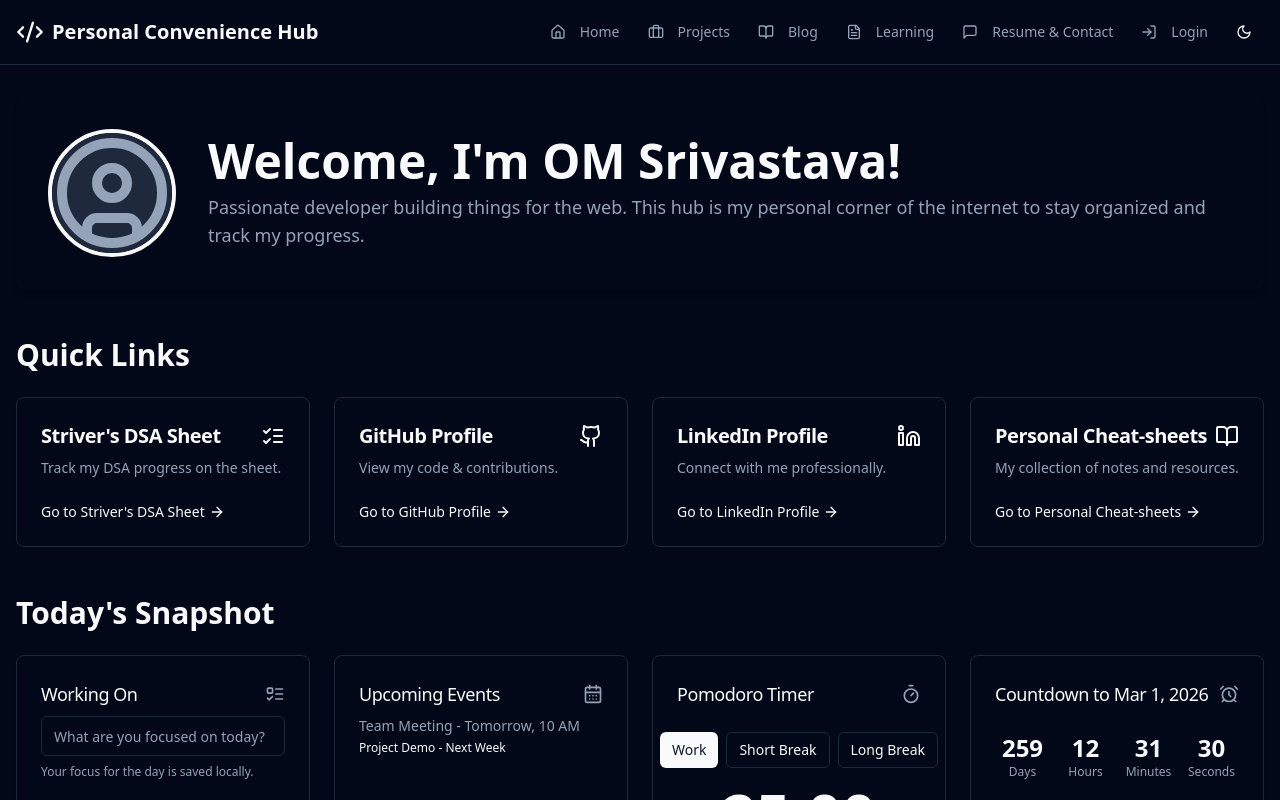
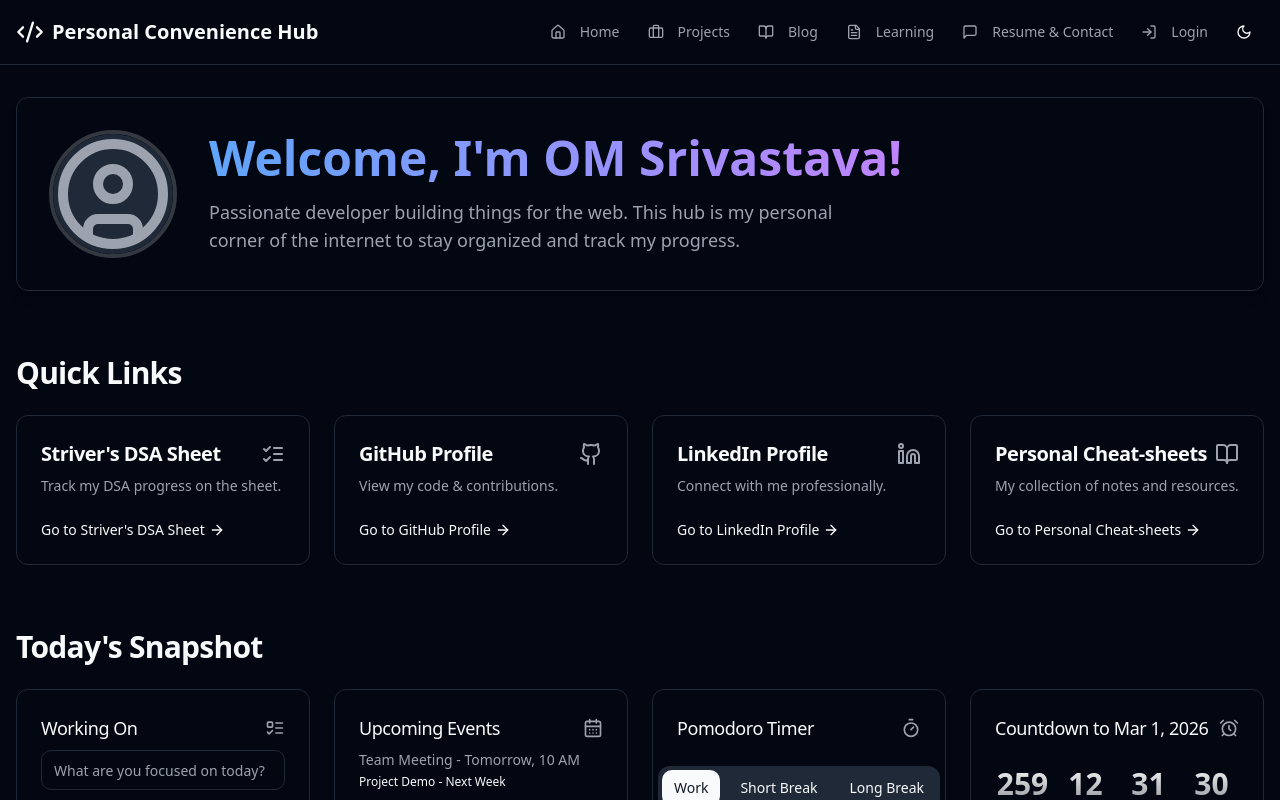
Before and after one commit to omsrivastava8032/personal-convinience-hub, a React (Vite) app: page / in a window 1280 px wide. Shown: the top 800 px of the page. Built offline with nearby package versions, Linux system fonts and the light colour scheme.

Commit message:
Redesign UI with modern styling
Refactor the UI to use modern design principles, including updated components, improved layouts, and enhanced visual appeal.

```diff
--- a/src/components/CountdownTimer.tsx
+++ b/src/components/CountdownTimer.tsx
@@ -1,4 +1,3 @@
-
 import React, { useState, useEffect } from 'react';
 import { Card, CardHeader, CardTitle, CardContent } from '@/components/ui/card';
 import { AlarmClock } from 'lucide-react';
@@ -48,20 +47,20 @@ const CountdownTimer: React.FC = () => {
         {timeLeft ? (
           <div className="grid grid-cols-4 gap-2 text-center tabular-nums">
             <div>
-              <div className="text-2xl font-bold">{timeLeft.days}</div>
-              <div className="text-xs text-muted-foreground">Days</div>
+              <div className="text-3xl font-bold bg-clip-text text-transparent bg-gradient-to-b from-primary to-primary/60">{timeLeft.days}</div>
+              <div className="text-xs text-muted-foreground uppercase tracking-widest">Days</div>
             </div>
             <div>
-              <div className="text-2xl font-bold">{formatUnit(timeLeft.hours)}</div>
-              <div className="text-xs text-muted-foreground">Hours</div>
+              <div className="text-3xl font-bold bg-clip-text text-transparent bg-gradient-to-b from-primary to-primary/60">{formatUnit(timeLeft.hours)}</div>
+              <div className="text-xs text-muted-foreground uppercase tracking-widest">Hours</div>
             </div>
             <div>
-              <div className="text-2xl font-bold">{formatUnit(timeLeft.minutes)}</div>
-              <div className="text-xs text-muted-foreground">Minutes</div>
+              <div className="text-3xl font-bold bg-clip-text text-transparent bg-gradient-to-b from-primary to-primary/60">{formatUnit(timeLeft.minutes)}</div>
+              <div className="text-xs text-muted-foreground uppercase tracking-widest">Minutes</div>
             </div>
             <div>
-              <div className="text-2xl font-bold">{formatUnit(timeLeft.seconds)}</div>
-              <div className="text-xs text-muted-foreground">Seconds</div>
+              <div className="text-3xl font-bold bg-clip-text text-transparent bg-gradient-to-b from-primary to-primary/60">{formatUnit(timeLeft.seconds)}</div>
+              <div className="text-xs text-muted-foreground uppercase tracking-widest">Seconds</div>
             </div>
           </div>
         ) : (
--- a/src/components/Footer.tsx
+++ b/src/components/Footer.tsx
@@ -4,21 +4,21 @@ import { Github, Linkedin, Twitter } from 'lucide-react';
 
 const Footer: React.FC = () => {
   return (
-    <footer className="bg-card border-t border-border py-8 text-center text-muted-foreground">
+    <footer className="bg-transparent py-8 text-center text-muted-foreground mt-16">
       <div className="container mx-auto px-4">
         <div className="flex justify-center space-x-6 mb-4">
           <a href="https://github.com" target="_blank" rel="noopener noreferrer" className="hover:text-primary transition-colors">
-            <Github size={24} />
+            <Github size={20} />
           </a>
           <a href="https://linkedin.com" target="_blank" rel="noopener noreferrer" className="hover:text-primary transition-colors">
-            <Linkedin size={24} />
+            <Linkedin size={20} />
           </a>
           <a href="https://twitter.com" target="_blank" rel="noopener noreferrer" className="hover:text-primary transition-colors">
-            <Twitter size={24} />
+            <Twitter size={20} />
           </a>
         </div>
-        <p className="text-sm">&copy; {new Date().getFullYear()} Your Name. All rights reserved.</p>
-        <p className="text-xs mt-1">Built with React & Tailwind CSS by Lovable</p>
+        <p className="text-sm">&copy; {new Date().getFullYear()} OM Srivastava. All rights reserved.</p>
+        <p className="text-xs mt-2">Designed & Built by You with Lovable</p>
       </div>
     </footer>
   );
--- a/src/components/Navbar.tsx
+++ b/src/components/Navbar.tsx
@@ -37,7 +37,7 @@ const Navbar: React.FC = () => {
   };
 
   return (
-    <nav className="bg-card border-b border-border shadow-sm sticky top-0 z-50">
+    <nav className="bg-background/80 backdrop-blur-md border-b border-border sticky top-0 z-50">
       <div className="container mx-auto px-4">
         <div className="flex items-center justify-between h-16">
           <Link to="/" className="flex items-center space-x-2 text-primary hover:text-primary/80 transition-colors">
--- a/src/components/PomodoroTimer.tsx
+++ b/src/components/PomodoroTimer.tsx
@@ -72,23 +72,23 @@ const PomodoroTimer: React.FC = () => {
         <Timer className="h-5 w-5 text-muted-foreground" />
       </CardHeader>
       <CardContent className="flex flex-col items-center space-y-4 pt-4">
-        <div className="flex space-x-2">
-          <Button variant={mode === 'pomodoro' ? 'default' : 'outline'} size="sm" onClick={() => switchMode('pomodoro')}>Work</Button>
-          <Button variant={mode === 'shortBreak' ? 'default' : 'outline'} size="sm" onClick={() => switchMode('shortBreak')}>Short Break</Button>
-          <Button variant={mode === 'longBreak' ? 'default' : 'outline'} size="sm" onClick={() => switchMode('longBreak')}>Long Break</Button>
+        <div className="flex space-x-2 bg-secondary p-1 rounded-lg">
+          <Button variant={mode === 'pomodoro' ? 'default' : 'ghost'} size="sm" onClick={() => switchMode('pomodoro')} className="flex-1 justify-center">Work</Button>
+          <Button variant={mode === 'shortBreak' ? 'default' : 'ghost'} size="sm" onClick={() => switchMode('shortBreak')} className="flex-1 justify-center">Short Break</Button>
+          <Button variant={mode === 'longBreak' ? 'default' : 'ghost'} size="sm" onClick={() => switchMode('longBreak')} className="flex-1 justify-center">Long Break</Button>
         </div>
-        <div className="text-6xl font-bold text-primary tabular-nums">
+        <div className="text-7xl font-bold text-primary tabular-nums my-4">
           {formatTime(time)}
         </div>
         <div className="flex space-x-2">
-          <Button variant="outline" size="icon" onClick={toggleTimer} aria-label={isActive ? 'Pause timer' : 'Start timer'}>
-            {isActive ? <Pause className="h-5 w-5" /> : <Play className="h-5 w-5" />}
+          <Button variant="outline" size="icon" onClick={toggleTimer} aria-label={isActive ? 'Pause timer' : 'Start timer'} className="w-16 h-16 rounded-full">
+            {isActive ? <Pause className="h-8 w-8" /> : <Play className="h-8 w-8" />}
           </Button>
-          <Button variant="outline" size="icon" onClick={resetTimer} aria-label="Reset timer">
-            <RotateCcw className="h-5 w-5" />
+          <Button variant="ghost" size="icon" onClick={resetTimer} aria-label="Reset timer" className="w-16 h-16 rounded-full">
+            <RotateCcw className="h-7 w-7" />
           </Button>
         </div>
-        <p className="text-sm text-muted-foreground">{
+        <p className="text-sm text-muted-foreground h-5 mt-2">{
             mode === 'pomodoro' ? 'Time to focus!' : 'Time for a break!'
         }</p>
       </CardContent>
--- a/src/components/QuickLinkCard.tsx
+++ b/src/components/QuickLinkCard.tsx
@@ -15,30 +15,30 @@ const QuickLinkCard: React.FC<QuickLinkCardProps> = ({ title, href, icon: Icon,
   const isExternal = href.startsWith('http');
 
   const cardContent = (
-    <Card className="h-full flex flex-col hover:border-primary/50 transition-colors">
+    <Card className="h-full flex flex-col hover:border-primary/80 hover:shadow-lg transition-all group">
       <CardHeader className="flex flex-row items-center justify-between space-y-0 pb-2">
         <CardTitle className="text-xl font-semibold">{title}</CardTitle>
-        <Icon className="h-6 w-6 text-primary" />
+        <Icon className="h-6 w-6 text-muted-foreground group-hover:text-primary transition-colors" />
       </CardHeader>
       <CardContent className="flex-grow">
         <CardDescription>{description}</CardDescription>
       </CardContent>
-      <div className="p-6 pt-0 flex items-center text-sm text-primary hover:underline">
-        Go to {title} <ArrowRight className="ml-1 h-4 w-4" />
+      <div className="p-6 pt-0 flex items-center text-sm text-primary font-medium group-hover:underline">
+        Go to {title} <ArrowRight className="ml-1 h-4 w-4 transform group-hover:translate-x-1 transition-transform" />
       </div>
     </Card>
   );
 
   if (isExternal) {
     return (
-      <a href={href} target="_blank" rel="noopener noreferrer" className="block hover:shadow-lg transition-shadow rounded-lg">
+      <a href={href} target="_blank" rel="noopener noreferrer" className="block rounded-lg">
         {cardContent}
       </a>
     );
   }
 
   return (
-    <Link to={href} className="block hover:shadow-lg transition-shadow rounded-lg">
+    <Link to={href} className="block rounded-lg">
       {cardContent}
     </Link>
   );
--- a/src/components/TodaysSnapshot.tsx
+++ b/src/components/TodaysSnapshot.tsx
@@ -9,7 +9,7 @@ import CountdownTimer from './CountdownTimer';
 const TodaysSnapshot: React.FC = () => {
   return (
     <section>
-      <h2 className="text-3xl font-semibold mb-6 text-center sm:text-left">Today's Snapshot</h2>
+      <h2 className="text-3xl font-bold tracking-tight mb-6 text-center sm:text-left">Today's Snapshot</h2>
       <div className="grid grid-cols-1 md:grid-cols-2 xl:grid-cols-4 gap-6">
         <WorkingOn />
         <Card>
--- a/src/components/WelcomeBanner.tsx
+++ b/src/components/WelcomeBanner.tsx
@@ -1,4 +1,3 @@
-
 import React from 'react';
 import { Avatar, AvatarFallback, AvatarImage } from "@/components/ui/avatar";
 import { UserCircle } from 'lucide-react';
@@ -11,16 +10,16 @@ interface WelcomeBannerProps {
 
 const WelcomeBanner: React.FC<WelcomeBannerProps> = ({ name, bio, avatarSrc }) => {
   return (
-    <section className="bg-card p-8 rounded-lg shadow-md flex flex-col sm:flex-row items-center space-y-6 sm:space-y-0 sm:space-x-8">
-      <Avatar className="w-24 h-24 sm:w-32 sm:h-32 border-4 border-primary">
+    <section className="bg-card p-8 rounded-xl shadow-lg flex flex-col sm:flex-row items-center space-y-6 sm:space-y-0 sm:space-x-8 border">
+      <Avatar className="w-24 h-24 sm:w-32 sm:h-32 border-4 border-primary/20">
         <AvatarImage src={avatarSrc} alt={name} />
         <AvatarFallback>
           <UserCircle className="w-full h-full text-muted-foreground" />
         </AvatarFallback>
       </Avatar>
       <div>
-        <h1 className="text-4xl sm:text-5xl font-bold text-primary">Welcome, I'm {name}!</h1>
-        <p className="mt-2 text-lg text-muted-foreground">{bio}</p>
+        <h1 className="text-4xl sm:text-5xl font-bold text-transparent bg-clip-text bg-gradient-to-r from-blue-500 to-purple-500 dark:from-blue-400 dark:to-purple-400">Welcome, I'm {name}!</h1>
+        <p className="mt-4 text-lg text-muted-foreground max-w-2xl">{bio}</p>
       </div>
     </section>
   );
--- a/src/components/ui/card.tsx
+++ b/src/components/ui/card.tsx
@@ -9,7 +9,7 @@ const Card = React.forwardRef<
   <div
     ref={ref}
     className={cn(
-      "rounded-lg border bg-card text-card-foreground shadow-sm",
+      "rounded-xl border bg-card text-card-foreground shadow-sm transition-all duration-300",
       className
     )}
     {...props}
--- a/src/index.css
+++ b/src/index.css
@@ -1,3 +1,4 @@
+
 @tailwind base;
 @tailwind components;
 @tailwind utilities;
@@ -7,88 +8,47 @@
 @layer base {
   :root {
     --background: 0 0% 100%;
-    --foreground: 222.2 84% 4.9%;
-
+    --foreground: 224 71.4% 4.1%;
     --card: 0 0% 100%;
-    --card-foreground: 222.2 84% 4.9%;
-
+    --card-foreground: 224 71.4% 4.1%;
     --popover: 0 0% 100%;
-    --popover-foreground: 222.2 84% 4.9%;
-
-    --primary: 222.2 47.4% 11.2%;
-    --primary-foreground: 210 40% 98%;
-
-    --secondary: 210 40% 96.1%;
-    --secondary-foreground: 222.2 47.4% 11.2%;
-
-    --muted: 210 40% 96.1%;
-    --muted-foreground: 215.4 16.3% 46.9%;
-
-    --accent: 210 40% 96.1%;
-    --accent-foreground: 222.2 47.4% 11.2%;
-
+    --popover-foreground: 224 71.4% 4.1%;
+    --primary: 220.9 39.3% 11%;
+    --primary-foreground: 210 20% 98%;
+    --secondary: 220 14.3% 95.9%;
+    --secondary-foreground: 220.9 39.3% 11%;
+    --muted: 220 14.3% 95.9%;
+    --muted-foreground: 220 8.9% 46.1%;
+    --accent: 220 14.3% 95.9%;
+    --accent-foreground: 220.9 39.3% 11%;
     --destructive: 0 84.2% 60.2%;
-    --destructive-foreground: 210 40% 98%;
-
-    --border: 214.3 31.8% 91.4%;
-    --input: 214.3 31.8% 91.4%;
-    --ring: 222.2 84% 4.9%;
-
-    --radius: 0.5rem;
-
-    --sidebar-background: 0 0% 98%;
-
-    --sidebar-foreground: 240 5.3% 26.1%;
-
-    --sidebar-primary: 240 5.9% 10%;
-
-    --sidebar-primary-foreground: 0 0% 98%;
-
-    --sidebar-accent: 240 4.8% 95.9%;
-
-    --sidebar-accent-foreground: 240 5.9% 10%;
-
-    --sidebar-border: 220 13% 91%;
-
-    --sidebar-ring: 217.2 91.2% 59.8%;
+    --destructive-foreground: 210 20% 98%;
+    --border: 220 13% 91%;
+    --input: 220 13% 91%;
+    --ring: 224 71.4% 4.1%;
+    --radius: 0.75rem;
   }
 
   .dark {
-    --background: 222.2 84% 4.9%;
-    --foreground: 210 40% 98%;
-
-    --card: 222.2 84% 4.9%;
-    --card-foreground: 210 40% 98%;
-
-    --popover: 222.2 84% 4.9%;
-    --popover-foreground: 210 40% 98%;
-
-    --primary: 210 40% 98%;
-    --primary-foreground: 222.2 47.4% 11.2%;
-
-    --secondary: 217.2 32.6% 17.5%;
-    --secondary-foreground: 210 40% 98%;
-
-    --muted: 217.2 32.6% 17.5%;
-    --muted-foreground: 215 20.2% 65.1%;
-
-    --accent: 217.2 32.6% 17.5%;
-    --accent-foreground: 210 40% 98%;
-
+    --background: 224 71.4% 4.1%;
+    --foreground: 210 20% 98%;
+    --card: 224 71.4% 4.1%;
+    --card-foreground: 210 20% 98%;
+    --popover: 224 71.4% 4.1%;
+    --popover-foreground: 210 20% 98%;
+    --primary: 210 20% 98%;
+    --primary-foreground: 220.9 39.3% 11%;
+    --secondary: 215 27.9% 16.9%;
+    --secondary-foreground: 210 20% 98%;
+    --muted: 215 27.9% 16.9%;
+    --muted-foreground: 217.9 10.6% 64.9%;
+    --accent: 215 27.9% 16.9%;
+    --accent-foreground: 210 20% 98%;
     --destructive: 0 62.8% 30.6%;
-    --destructive-foreground: 210 40% 98%;
-
-    --border: 217.2 32.6% 17.5%;
-    --input: 217.2 32.6% 17.5%;
-    --ring: 212.7 26.8% 83.9%;
-    --sidebar-background: 240 5.9% 10%;
-    --sidebar-foreground: 240 4.8% 95.9%;
-    --sidebar-primary: 224.3 76.3% 48%;
-    --sidebar-primary-foreground: 0 0% 100%;
-    --sidebar-accent: 240 3.7% 15.9%;
-    --sidebar-accent-foreground: 240 4.8% 95.9%;
-    --sidebar-border: 240 3.7% 15.9%;
-    --sidebar-ring: 217.2 91.2% 59.8%;
+    --destructive-foreground: 210 20% 98%;
+    --border: 215 27.9% 16.9%;
+    --input: 215 27.9% 16.9%;
+    --ring: 216 12.2% 83.9%;
   }
 }
 
@@ -99,5 +59,6 @@
 
   body {
     @apply bg-background text-foreground;
+    font-feature-settings: "rlig" 1, "calt" 1;
   }
 }
--- a/src/pages/HomePage.tsx
+++ b/src/pages/HomePage.tsx
@@ -13,13 +13,17 @@ const quickLinks = [
   { title: "Personal Cheat-sheets", href: "/learning", icon: BookOpen, description: "My collection of notes and resources." },
 ];
 
+const SectionTitle: React.FC<{children: React.ReactNode}> = ({ children }) => (
+  <h2 className="text-3xl font-bold tracking-tight mb-6 text-center sm:text-left">{children}</h2>
+);
+
 const HomePage: React.FC = () => {
   return (
-    <div className="space-y-12">
+    <div className="space-y-16">
       <WelcomeBanner name="OM Srivastava" bio="Passionate developer building things for the web. This hub is my personal corner of the internet to stay organized and track my progress." />
 
       <section>
-        <h2 className="text-3xl font-semibold mb-6 text-center sm:text-left">Quick Links</h2>
+        <SectionTitle>Quick Links</SectionTitle>
         <div className="grid grid-cols-1 sm:grid-cols-2 lg:grid-cols-4 gap-6">
           {quickLinks.map(link => (
             <QuickLinkCard key={link.title} title={link.title} href={link.href} icon={link.icon} description={link.description} />
```
